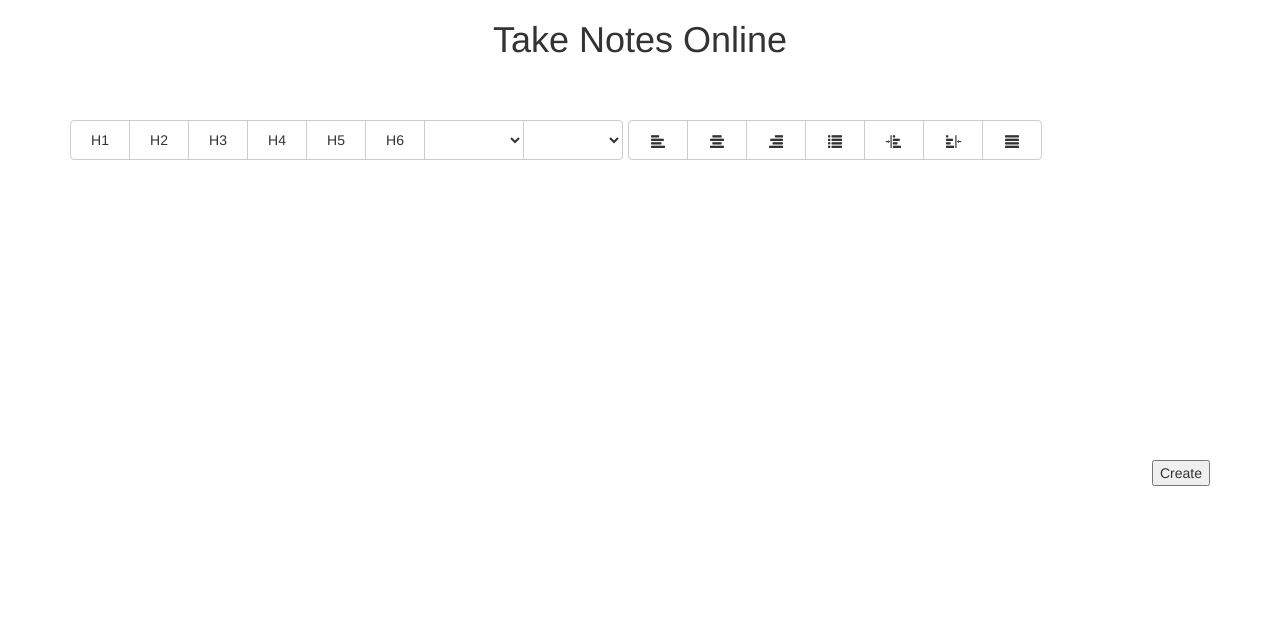
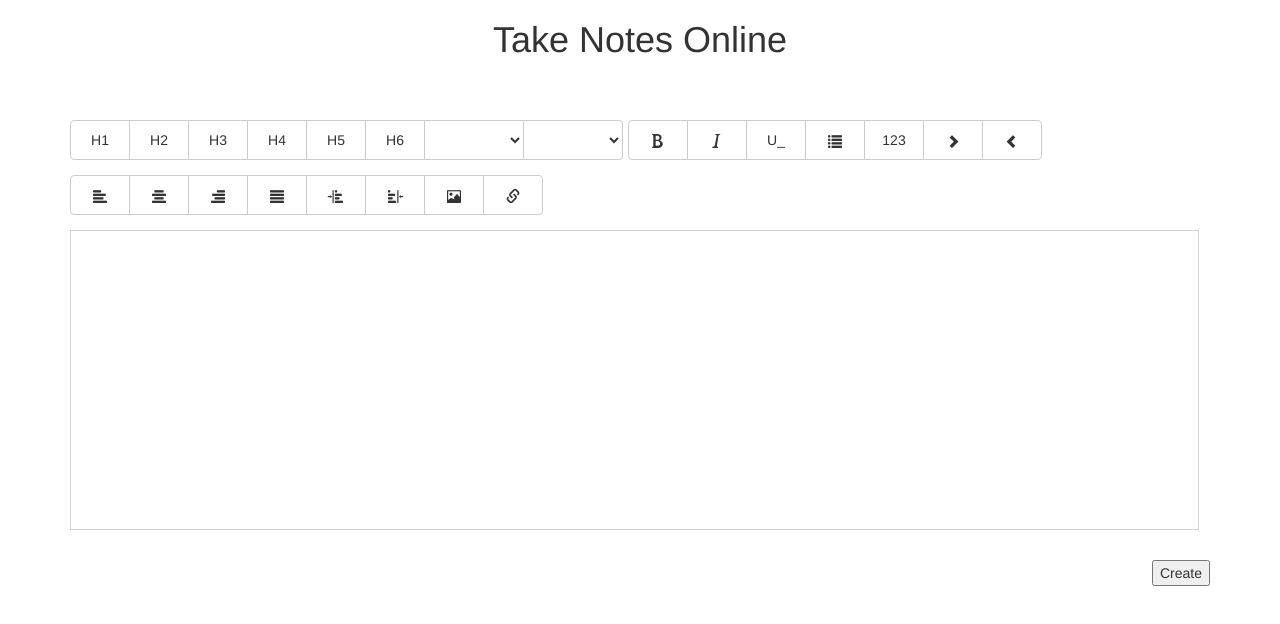
Before and after one commit to raveoli22/TakeNotesOnline, a website: page public/index.html in a window 1280 px wide. Drawn offline with nearby package versions, Linux system fonts and the light colour scheme; no server answers.

Commit message:
toolbar, not functioning

```diff
--- a/public/css/main.css
+++ b/public/css/main.css
@@ -10,7 +10,7 @@ textarea{
     width: 99%;
     height: 300px;
     resize: none;
-    border: none !important;
+    border: 1px solid lightgrey !important;
     overflow: auto;
 
 }
@@ -26,6 +26,7 @@ textarea:focus {
 
 .createBtn button {
     margin-left: 800px;
+    margin-top: 30px;
     width: auto;
 }
 
@@ -37,11 +38,13 @@ textarea:focus {
 .btn-toolbar button {
     width: 60px;
     height: 40px;
+    margin-bottom: 15px;
 }
 
 .btn-toolbar select {
     width: 100px;
     height: 40px;
+    margin-bottom: 15px;
 }
 .title {
     margin: 5px auto;
--- a/public/index.html
+++ b/public/index.html
@@ -42,6 +42,29 @@
                 <select type="button" class="btn btn-default" name="FontSize"></select>
                 <select type="button" class="btn btn-default" name="FontType"></select>
             </div>
+           <div class="btn-group" role="textmanipulation">
+                <button type="button" class="btn btn-default" >
+                    <span class="glyphicon glyphicon-bold"></span>
+                </button>
+                <button type="button" class="btn btn-default" >
+                    <span class="glyphicon glyphicon-italic"></span>
+                </button>
+                <button type="button" class="btn btn-default" >
+                    U_
+                </button>
+                <button type="button" class="btn btn-default" >
+                    <span class="glyphicon glyphicon-list"></span>
+                </button>
+                <button type="button" class="btn btn-default" >
+                    123
+                </button>
+                <button type="button" class="btn btn-default" >
+                    <span class="glyphicon glyphicon-chevron-right"></span>
+                </button>
+                <button type="button" class="btn btn-default" >
+                    <span class="glyphicon glyphicon-chevron-left"></span>
+                </button>
+            </div>
             <div class="btn-group" role="paragraph">
                 <button type="button" class="btn btn-default" >
                     <span class="glyphicon glyphicon-align-left"></span>
@@ -53,7 +76,7 @@
                     <span class="glyphicon glyphicon-align-right"></span>
                 </button>
                 <button type="button" class="btn btn-default" >
-                    <span class="glyphicon glyphicon-list"></span>
+                    <span class="glyphicon glyphicon-align-justify"></span>
                 </button>
                 <button type="button" class="btn btn-default" >
                     <span class="glyphicon glyphicon-indent-left"></span>
@@ -62,8 +85,12 @@
                     <span class="glyphicon glyphicon-indent-right"></span>
                 </button>
                 <button type="button" class="btn btn-default" >
-                    <span class="glyphicon glyphicon-align-justify"></span>
+                    <span class="glyphicon glyphicon-picture"></span>
                 </button>
+                <button type="button" class="btn btn-default" >
+                    <span class="glyphicon glyphicon-link"></span>
+                </button>
+
             </div>
         </div>
         <textarea ng-model="formData.text" placeholder="type your notes">
```
